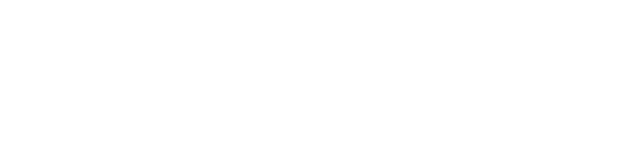
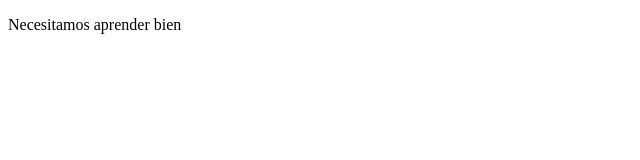
Before and after one commit to clusterson/testPrework, a plain HTML site: page index.html in a window 1280 px wide. Shown: the whole page, without its empty margins (0-640 px from the left). Drawn offline with Linux system fonts and the light colour scheme.

Commit message:
Este es el tercer commit

```diff
--- a/index.html
+++ b/index.html
@@ -6,6 +6,6 @@
     <title>Hola gil culiao</title>
 </head>
 <body>
-
+    <p>Necesitamos aprender bien</p>
 </body>
 </html>
```
